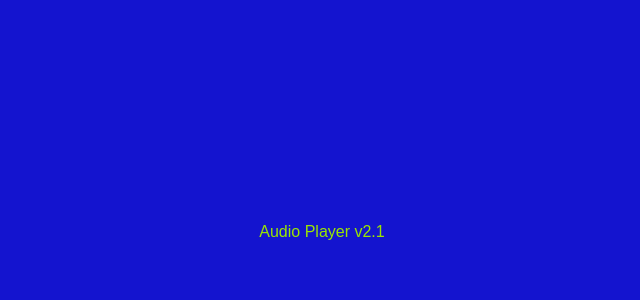
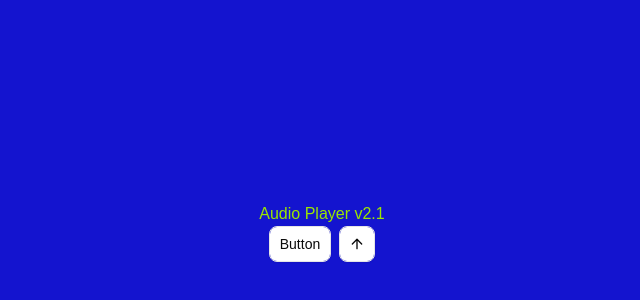
Before and after one commit to taariqelliott/react-electron-audio-player, a React (Vite) app: page / in a window 1280 px wide. Shown: the part 168-468 px from the top of the page, without its empty margins (318-958 px from the left). Built offline with nearby package versions, Linux system fonts and the light colour scheme.

Commit message:
Added shadcn

```diff
--- a/electron.vite.config.ts
+++ b/electron.vite.config.ts
@@ -9,6 +9,7 @@ export default defineConfig({
   renderer: {
     resolve: {
       alias: {
+        '@': resolve('src/renderer/src'),
         '@renderer': resolve('src/renderer/src')
       }
     },
--- a/src/renderer/src/App.tsx
+++ b/src/renderer/src/App.tsx
@@ -1,7 +1,16 @@
+import { ArrowUpIcon } from 'lucide-react'
+import { Button } from './components/ui/button'
+
 export default function App() {
   return (
     <div className="bg-[#1414cf] h-screen w-full justify-center items-center flex flex-col">
       <p className="text-lime-400">Audio Player v2.1</p>
+      <div className="flex flex-wrap items-center gap-2 md:flex-row">
+        <Button variant="outline">Button</Button>
+        <Button variant="outline" size="icon" aria-label="Submit">
+          <ArrowUpIcon />
+        </Button>
+      </div>
     </div>
   )
 }
--- a/src/renderer/src/assets/main.css
+++ b/src/renderer/src/assets/main.css
@@ -1,7 +1,7 @@
 @import 'tailwindcss';
-@import "tw-animate-css";
-@import "shadcn/tailwind.css";
-@import "@fontsource-variable/inter";
+@import 'tw-animate-css';
+@import 'shadcn/tailwind.css';
+@import '@fontsource-variable/inter';
 
 @custom-variant dark (&:is(.dark *));
 
--- a/tsconfig.web.json
+++ b/tsconfig.web.json
@@ -11,6 +11,9 @@
     "jsx": "react-jsx",
     "baseUrl": ".",
     "paths": {
+      "@/*": [
+        "src/renderer/src/*"
+      ],
       "@renderer/*": [
         "src/renderer/src/*"
       ]
```
Lines whose indentation alone changed are shown as unchanged.
